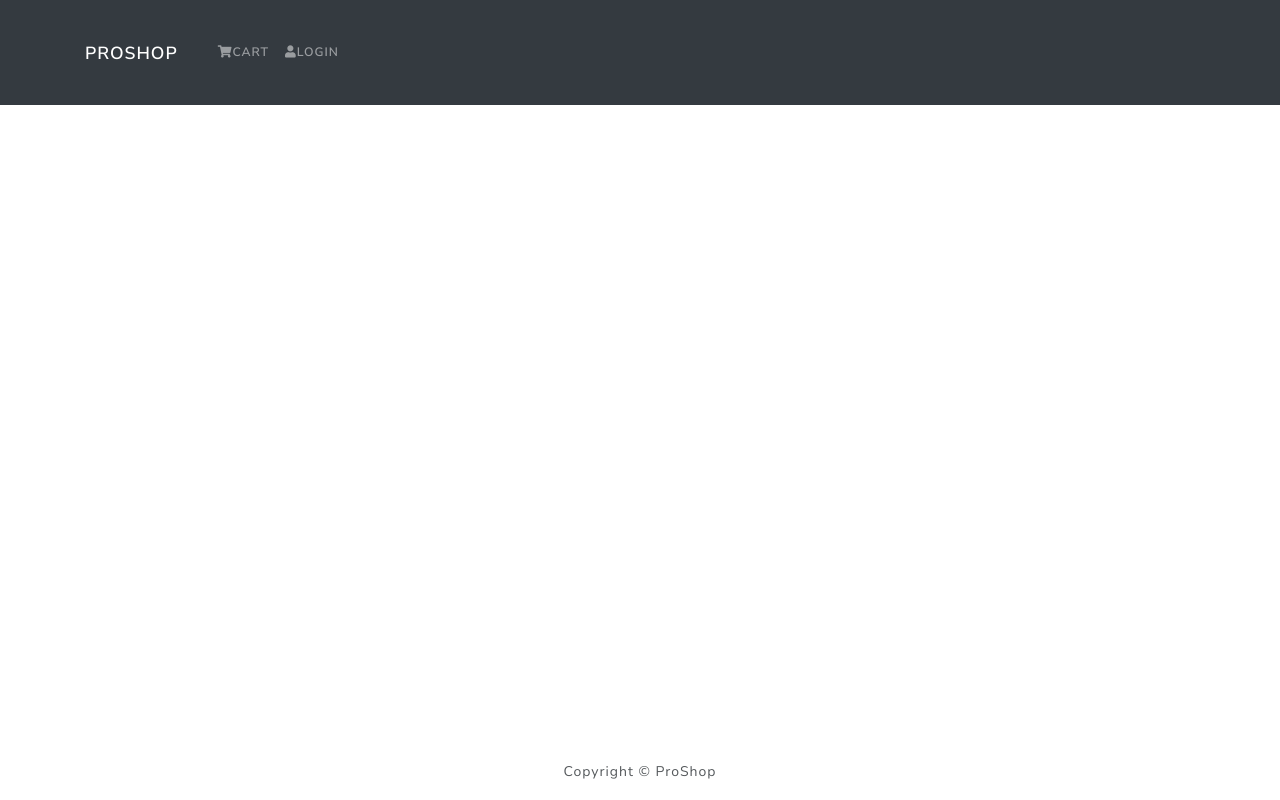
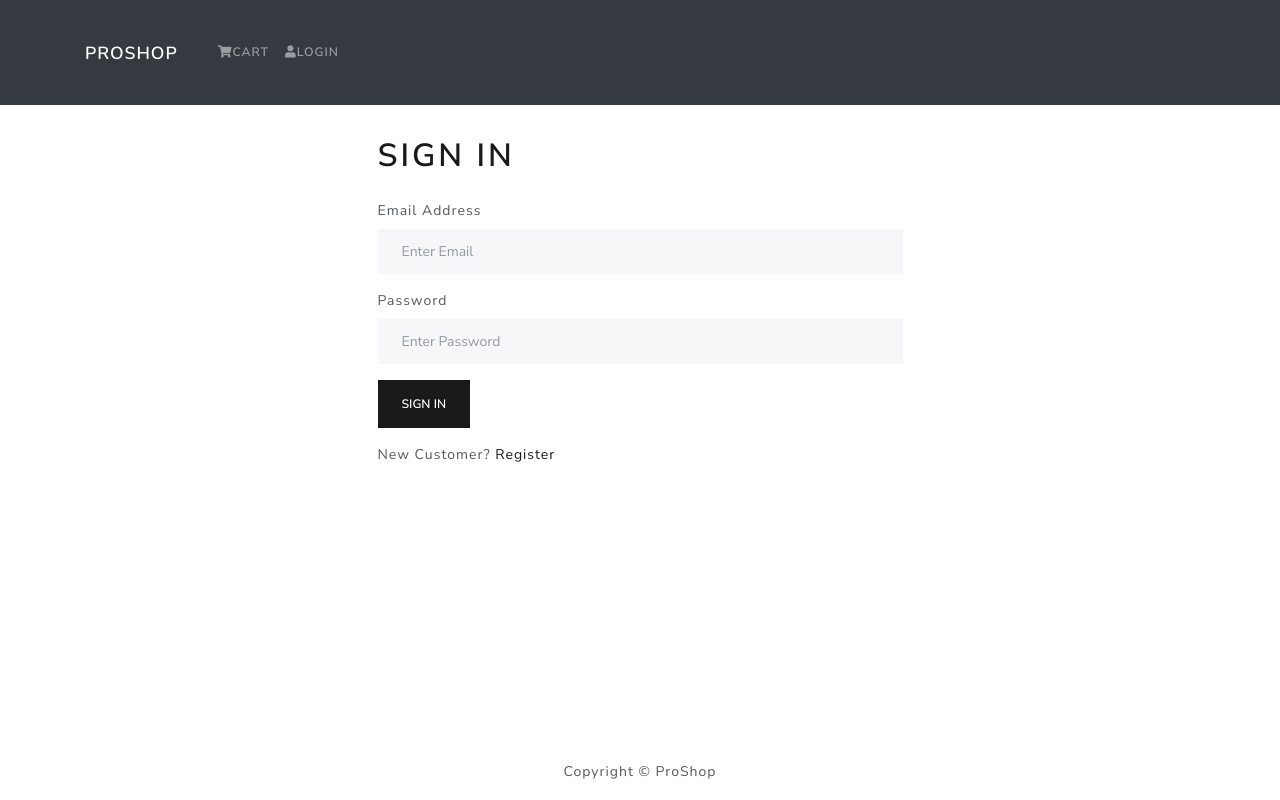
Before and after one commit to Zethzer/proshop-django, a React (Create React App) app in the folder frontend/: page /login in a window 1280 px wide. Built offline with nearby package versions, Linux system fonts and the light colour scheme.

Commit message:
add login screen

```diff
--- a/frontend/src/App.js
+++ b/frontend/src/App.js
@@ -5,6 +5,7 @@
 import HomeScreen from "./screens/HomeScreen"
 import ProductScreen from "./screens/ProductScreen"
 import CartScreen from "./screens/CartScreen";
+import LoginScreen from "./screens/LoginScreen";
 
 export default function App() {
     return (
@@ -14,6 +15,7 @@
                 <Container>
                     <Routes>
                         <Route path='/' element={<HomeScreen/>} exact/>
+                        <Route path='login' element={<LoginScreen/>} />
                         <Route path='products/:id' element={<ProductScreen/>}/>
                         <Route path='cart/' element={<CartScreen/>}>
                             <Route path=':id' element={<CartScreen/>}/>
--- /dev/null
+++ b/frontend/src/components/FormContainer.js
@@ -0,0 +1,14 @@
+import React from 'react'
+import { Col, Container, Row } from "react-bootstrap";
+
+export default function FormContainer({ children }) {
+    return (
+        <Container>
+            <Row className="justify-content-md-center">
+                <Col xs={12} md={6}>
+                    {children}
+                </Col>
+            </Row>
+        </Container>
+    )
+}
--- /dev/null
+++ b/frontend/src/screens/LoginScreen.js
@@ -0,0 +1,69 @@
+import React, { useState, useEffect } from 'react'
+import { Link, useLocation, useNavigate } from 'react-router-dom'
+import { Form, Button, Row, Col } from 'react-bootstrap'
+import { useDispatch, useSelector } from 'react-redux'
+import Loader from '../components/Loader'
+import Message from '../components/Message'
+import FormContainer from '../components/FormContainer'
+import { login } from '../actions/userActions'
+
+export default function LoginScreen() {
+    const navigate = useNavigate()
+    const location = useLocation()
+    const [email, setEmail] = useState('')
+    const [password, setPassword] = useState('')
+    const userLogin = useSelector(state => state.userLogin)
+    const dispatch = useDispatch()
+    const { error, loading, userInfos } = userLogin
+    let urlParams = new URLSearchParams(location.search)
+    const redirect = urlParams.get("redirect") ? urlParams.get("redirect") : '/'
+
+    useEffect(() => {
+        if (userInfos) {
+            navigate(redirect)
+        }
+    }, [userInfos, navigate, redirect])
+
+    const submitHandler = (e) => {
+        e.preventDefault()
+        dispatch(login(email, password))
+    }
+
+    return (
+        <FormContainer>
+            <h1>Sign In</h1>
+            {error && <Message variant='danger'>{error}</Message>}
+            {loading && <Loader />}
+            <Form onSubmit={submitHandler}>
+                <Form.Group className="mb-3" controlId='email'>
+                    <Form.Label>Email Address</Form.Label>
+                    <Form.Control
+                        type='email'
+                        placeholder='Enter Email'
+                        value={email}
+                        onChange={(e) => setEmail(e.target.value)}
+                    >
+                    </Form.Control>
+                </Form.Group>
+
+                <Form.Group className="mb-3" controlId='password'>
+                    <Form.Label>Password</Form.Label>
+                    <Form.Control
+                        type='password'
+                        placeholder='Enter Password'
+                        value={password}
+                        onChange={(e) => setPassword(e.target.value)}
+                    >
+                    </Form.Control>
+                </Form.Group>
+
+                <Button type='submit' variant='primary'>Sign In</Button>
+            </Form>
+            <Row className='py-3'>
+                <Col>
+                    New Customer? <Link to={redirect ? `/register?redirect=${redirect}` : '/register'}>Register</Link>
+                </Col>
+            </Row>
+        </FormContainer>
+    )
+}
```
Also changed, not shown: 1 other file (tests, documents, lock files or other folders).
